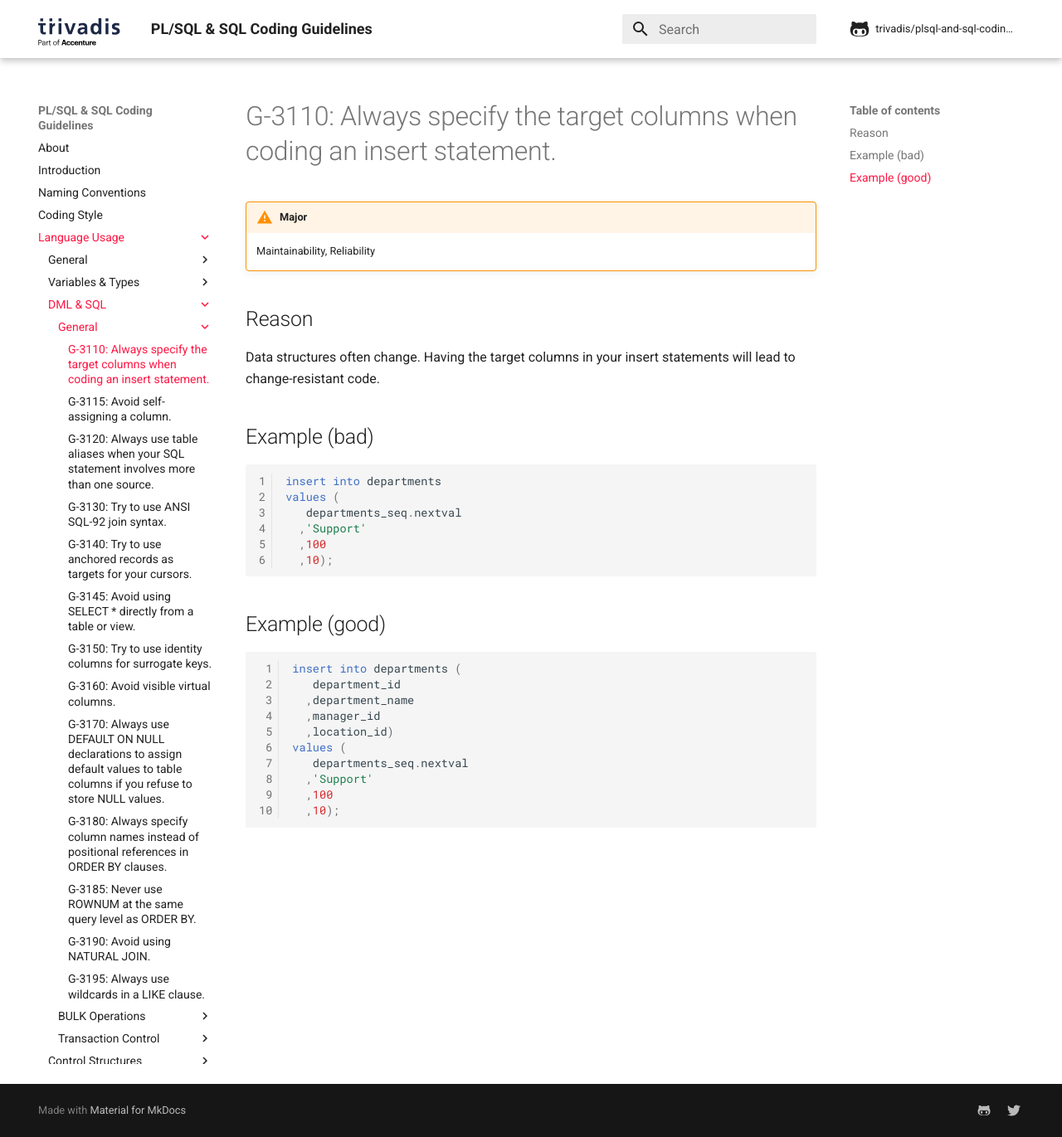
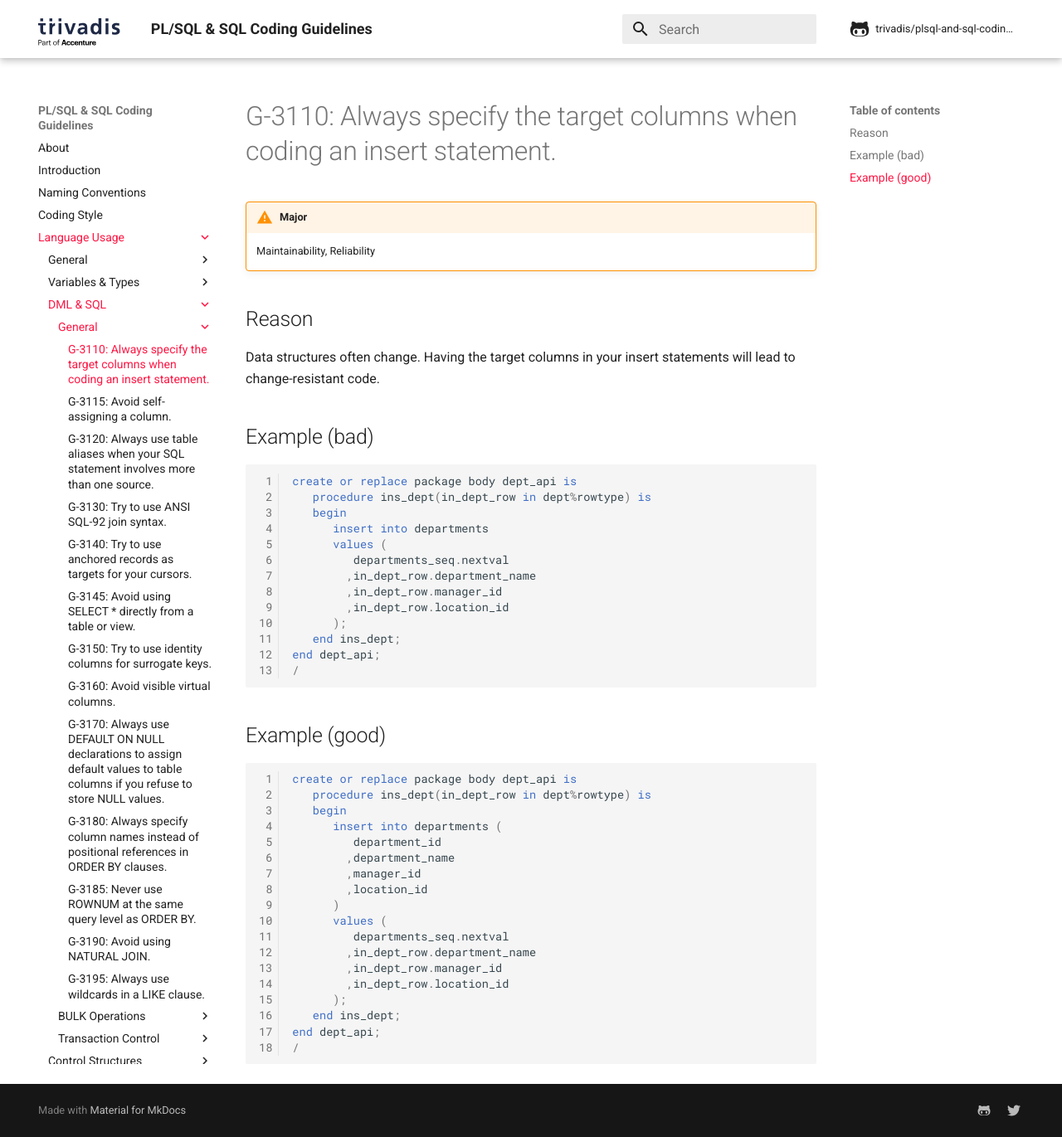
Before and after one commit to Trivadis/plsql-and-sql-coding-guidelines, an MkDocs documentation site: the page built from docs/4-language-usage/3-dml-and-sql/1-general/g-3110.md, in a window 1280 px wide and 1371 px high. Shown: the whole window at 83% size. Built offline with MkDocs 1.6.1 and Material for MkDocs 9.7.7, drawn with Linux system fonts in a browser that asks for light colours; comment, search, counter and statistics services are not loaded; the version menu is left out.

Commit message:
Fix violations of G-1050

````diff
--- a/docs/4-language-usage/3-dml-and-sql/1-general/g-3110.md
+++ b/docs/4-language-usage/3-dml-and-sql/1-general/g-3110.md
@@ -10,25 +10,40 @@ Data structures often change. Having the target columns in your insert statement
 ## Example (bad)
 
 ``` sql
-insert into departments
-values (
-   departments_seq.nextval
-  ,'Support'
-  ,100
-  ,10);
+create or replace package body dept_api is
+   procedure ins_dept(in_dept_row in dept%rowtype) is
+   begin
+      insert into departments
+      values (
+         departments_seq.nextval
+        ,in_dept_row.department_name
+        ,in_dept_row.manager_id
+        ,in_dept_row.location_id
+      );
+   end ins_dept;
+end dept_api;
+/
 ```
 
 ## Example (good)
 
 ``` sql
-insert into departments (
-   department_id
-  ,department_name
-  ,manager_id
-  ,location_id)
-values (
-   departments_seq.nextval
-  ,'Support'
-  ,100
-  ,10);
+create or replace package body dept_api is
+   procedure ins_dept(in_dept_row in dept%rowtype) is
+   begin
+      insert into departments (
+         department_id
+        ,department_name
+        ,manager_id
+        ,location_id
+      )
+      values (
+         departments_seq.nextval
+        ,in_dept_row.department_name
+        ,in_dept_row.manager_id
+        ,in_dept_row.location_id
+      );
+   end ins_dept;
+end dept_api;
+/
 ```
````
